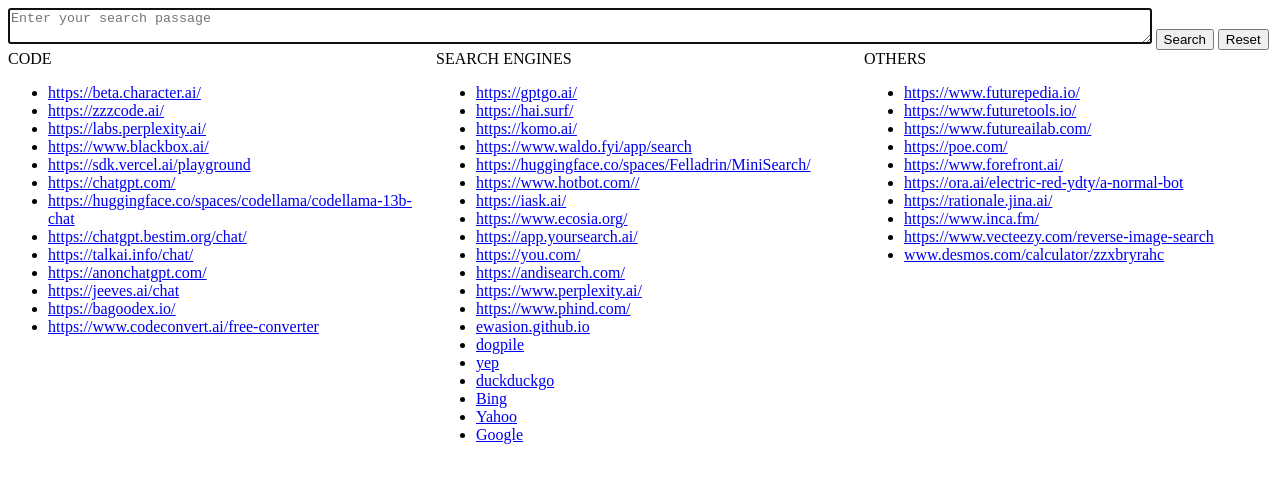
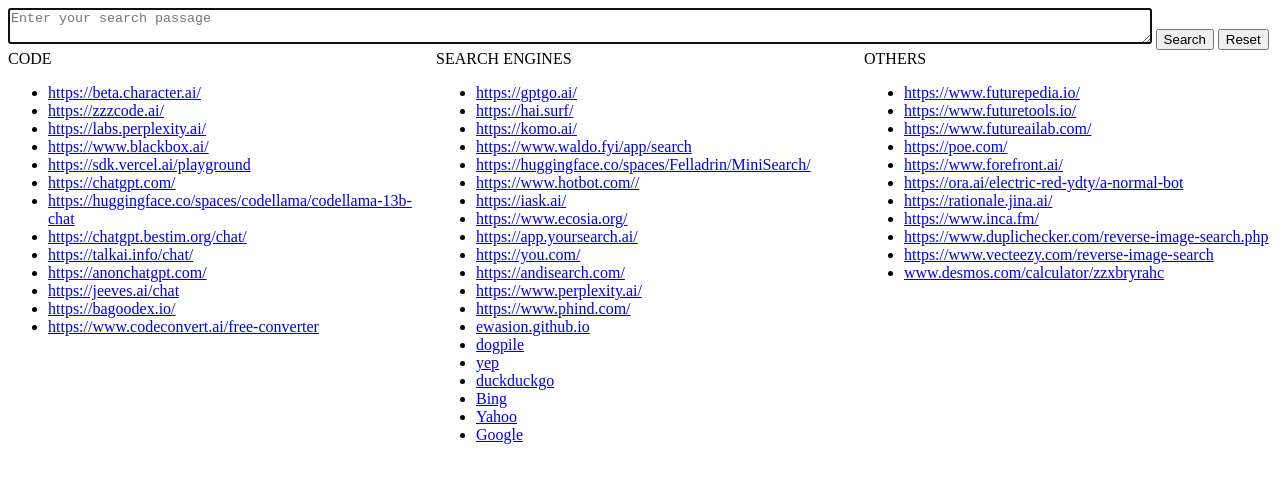
Before and after one commit to projion/tools, a plain HTML site: page search.html in a window 1280 px wide. Drawn offline with Linux system fonts and the light colour scheme.

Commit message:
Add files via upload

```diff
--- a/search.html
+++ b/search.html
@@ -81,7 +81,8 @@
                 <li class="commonClass"><a href="https://ora.ai/electric-red-ydty/a-normal-bot?q=" target="_blank">https://ora.ai/electric-red-ydty/a-normal-bot</a></li>
                 <li class="commonClass"><a href="https://rationale.jina.ai/?q=" target="_blank">https://rationale.jina.ai/</a></li>
                 <li class="commonClass"><a href="https://www.inca.fm/?q=" target="_blank">https://www.inca.fm/</a></li>
-                <li class="commonClass"><a href="https://www.vecteezy.com/reverse-image-search" target="_blank">https://www.vecteezy.com/reverse-image-search</a></li>
+                <li class="commonClass imageSearch"><a href="https://www.duplichecker.com/reverse-image-search.php" target="_blank">https://www.duplichecker.com/reverse-image-search.php</a></li>
+                <li class="commonClass imageSearch"><a href="https://www.vecteezy.com/reverse-image-search" target="_blank">https://www.vecteezy.com/reverse-image-search</a></li>
                 <li class="commonClass"><a href="https://www.desmos.com/calculator/zzxbryrahc" target="_blank">www.desmos.com/calculator/zzxbryrahc</a></li>
             </ul>
         </div>
```
